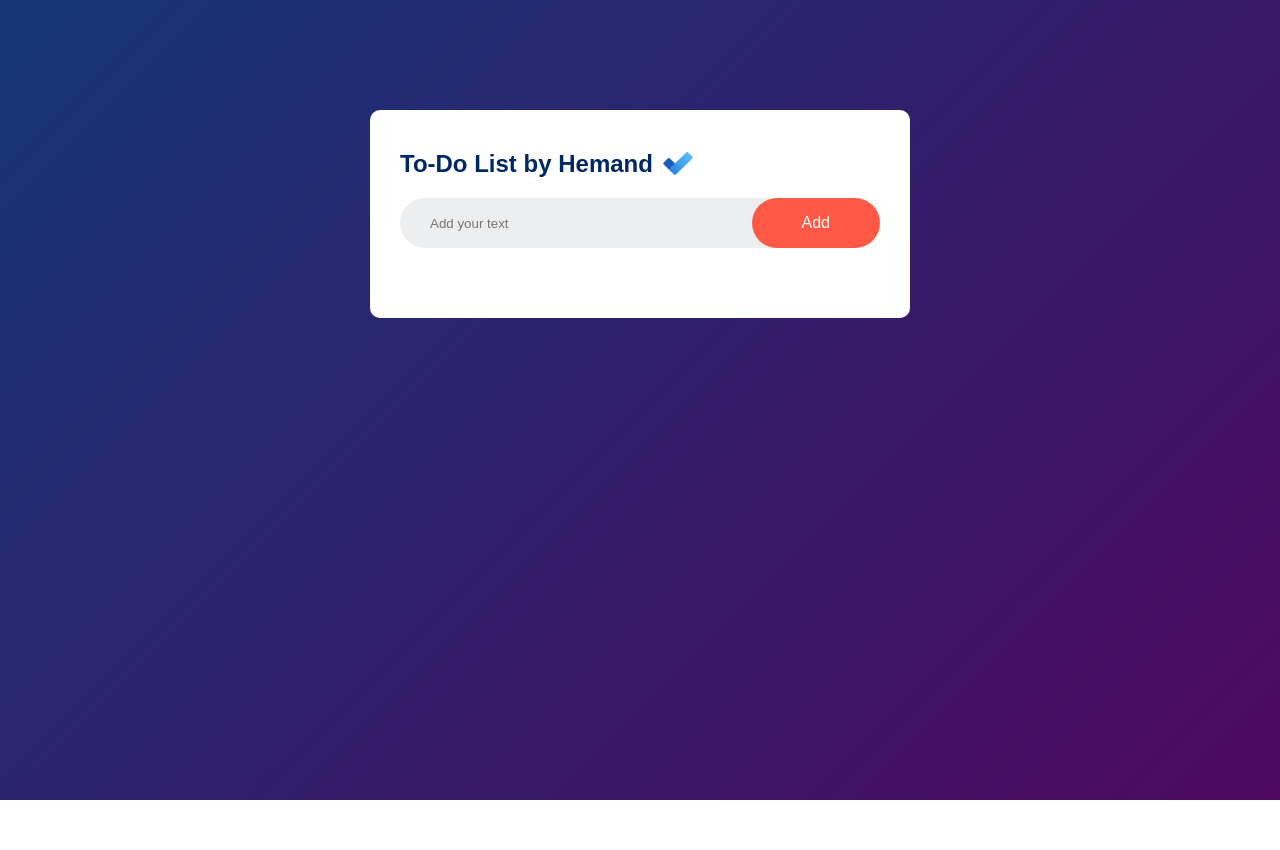
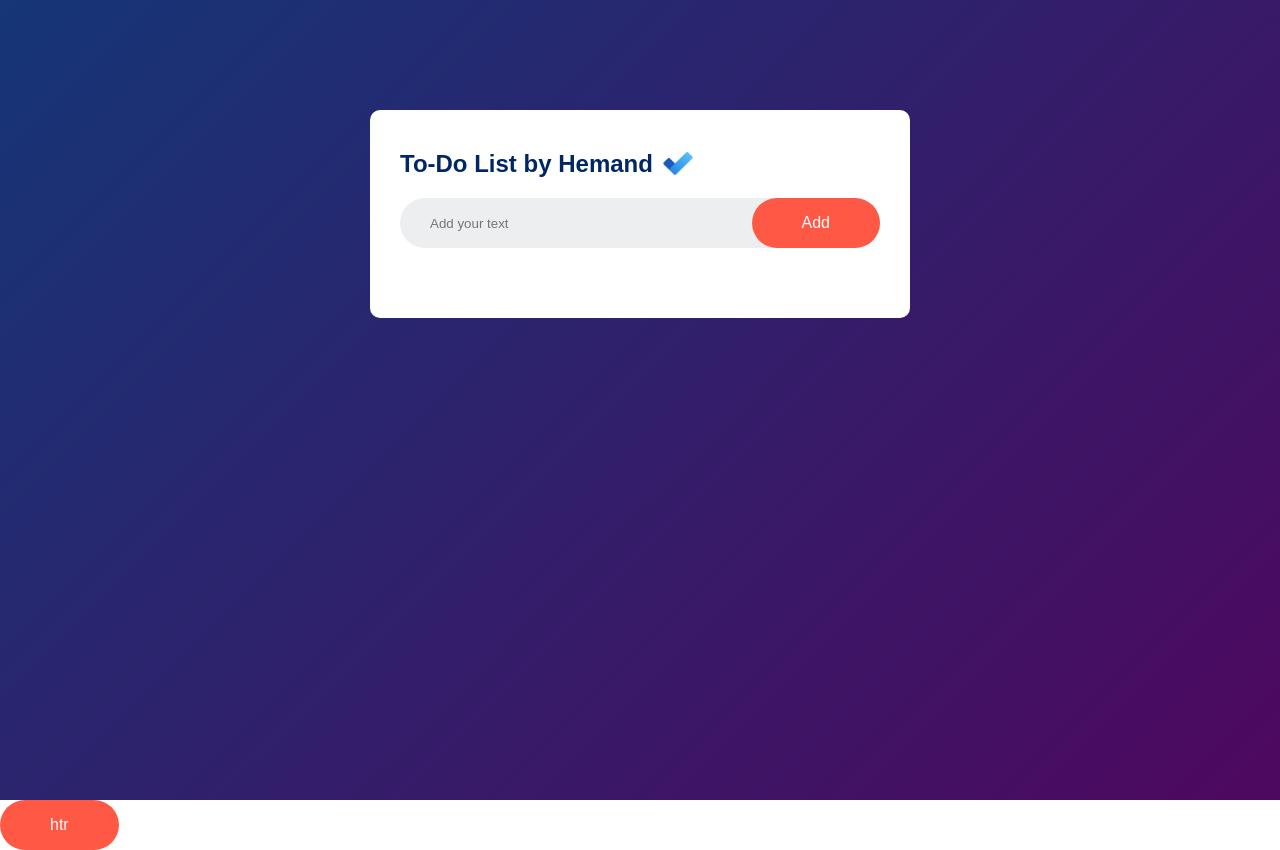
Before and after one commit to Hemandtr/To-Do-App, a plain HTML site: page index.html in a window 1280 px wide. Before the commit the page ends 800 px from the top, so only its background shows below. Drawn offline with Linux system fonts and the light colour scheme.

Commit message:
add button

```diff
--- a/index.html
+++ b/index.html
@@ -27,6 +27,7 @@
 </div>
 
 </div>
+<button>htr</button>
 <script src="script.js"></script>
 
 </body>
```
